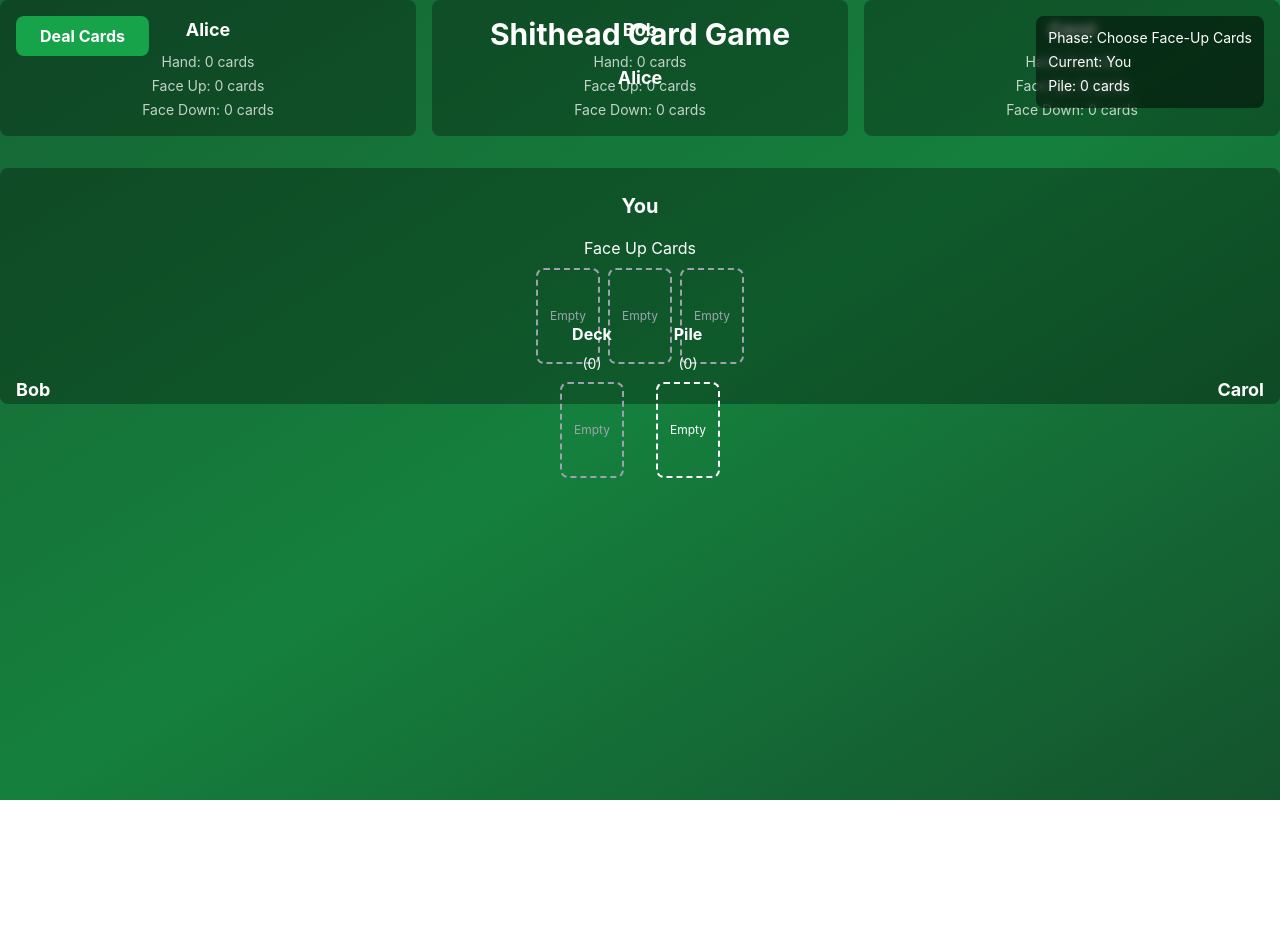
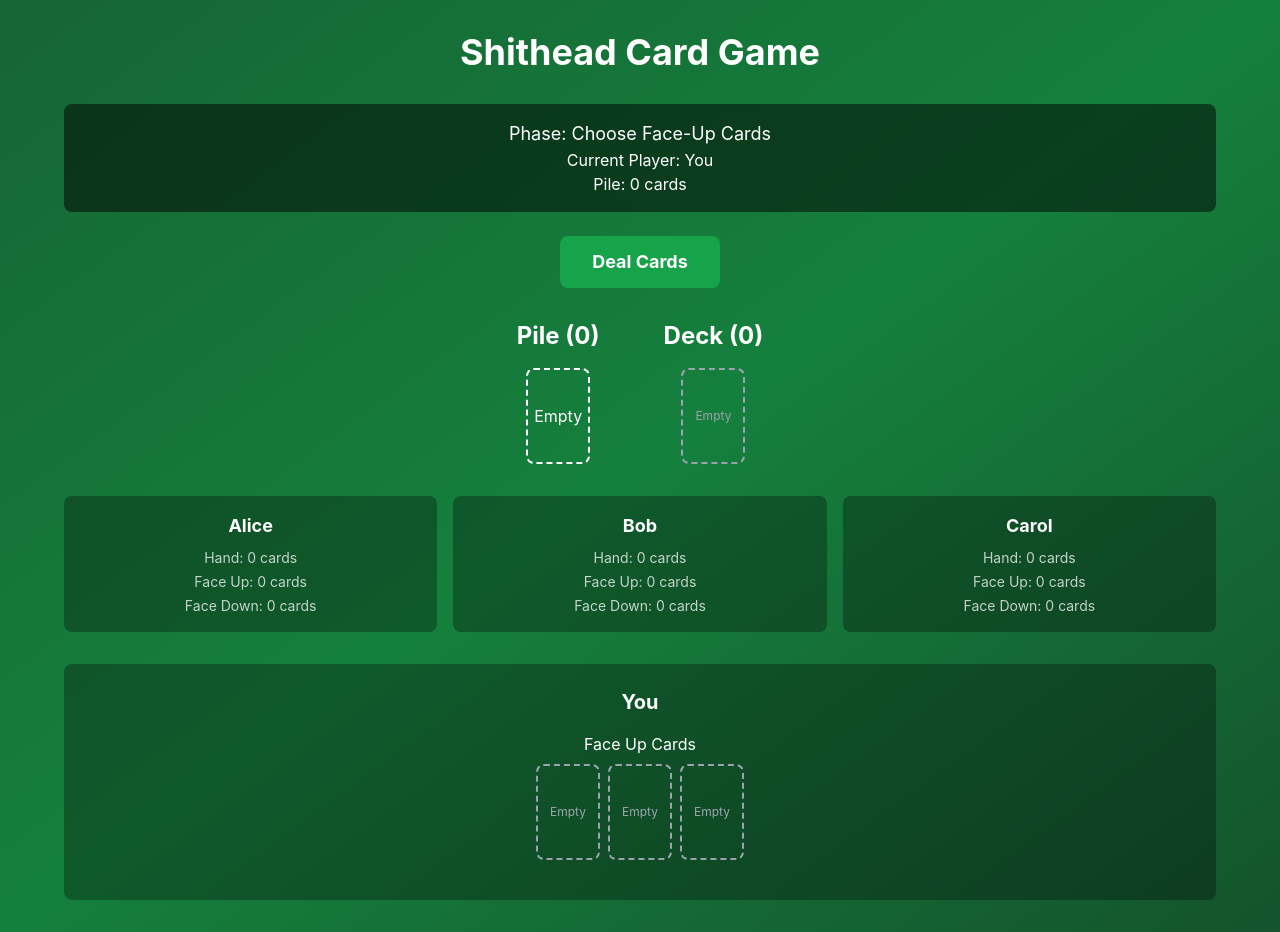
Before and after one commit to questluis8-tech/shithead, a React (Vite) app: page / in a window 1280 px wide. Before the commit the page ends 800 px from the top, so only its background shows below. Built offline with nearby package versions, Linux system fonts and the light colour scheme.

Commit message:
Updated App.tsx

```diff
--- a/src/App.tsx
+++ b/src/App.tsx
@@ -20,29 +20,29 @@ function App() {
   const humanPlayer = gameState.players[0];
 
   return (
-    <div className="min-h-screen bg-gradient-to-br from-green-800 via-green-700 to-green-900 relative overflow-hidden">
-      {/* Game Title */}
-      <div className="absolute top-4 left-1/2 transform -translate-x-1/2 z-10">
-        <h1 className="text-3xl font-bold text-white text-center">Shithead Card Game</h1>
-      </div>
+    <div className="min-h-screen bg-gradient-to-br from-green-800 via-green-700 to-green-900 p-8">
+      <div className="max-w-6xl mx-auto">
+        <h1 className="text-4xl font-bold text-white text-center mb-8">Shithead Card Game</h1>
 
-      {/* Game Status - Top Right */}
-      <div className="absolute top-4 right-4 bg-black bg-opacity-50 backdrop-blur-sm rounded-lg p-3 text-white text-sm z-10">
-        <div className="space-y-1">
-          <p>Phase: {gameState.gamePhase === 'setup' ? 'Choose Face-Up Cards' :
+        {/* Game Status */}
+        <div className="bg-black bg-opacity-50 backdrop-blur-sm rounded-lg p-4 text-white mb-6">
+          <div className="text-center">
+            <p className="text-lg">
+              Phase: {gameState.gamePhase === 'setup' ? 'Choose Face-Up Cards' :
                      gameState.gamePhase === 'swapping' ? 'Swap Cards (Optional)' :
-                   gameState.gamePhase}</p>
-          <p>Current: {gameState.players[gameState.currentPlayerIndex]?.name}</p>
+                     gameState.gamePhase}
+            </p>
+            <p>Current Player: {gameState.players[gameState.currentPlayerIndex]?.name}</p>
             <p>Pile: {gameState.pile.length} cards</p>
           </div>
         </div>
 
-      {/* Controls - Top Left */}
-      <div className="absolute top-4 left-4 z-10 space-y-2">
+        {/* Controls */}
+        <div className="text-center mb-8">
           {gameState.gamePhase === 'setup' && humanPlayer.hand.length === 0 && (
             <button
               onClick={dealCards}
-              className="bg-green-600 hover:bg-green-700 text-white px-6 py-2 rounded-lg font-bold transition-all block"
+              className="bg-green-600 hover:bg-green-700 text-white px-8 py-3 rounded-lg font-bold text-lg transition-all"
             >
               Deal Cards
             </button>
@@ -51,7 +51,7 @@ function App() {
           {gameState.gamePhase === 'setup' && humanPlayer.faceUpCards.length === 3 && (
             <button
               onClick={confirmFaceUpCards}
-              className="bg-blue-600 hover:bg-blue-700 text-white px-6 py-2 rounded-lg font-bold transition-all block"
+              className="bg-blue-600 hover:bg-blue-700 text-white px-8 py-3 rounded-lg font-bold text-lg transition-all"
             >
               Confirm Face-Up Cards
             </button>
@@ -60,11 +60,12 @@ function App() {
           {gameState.gamePhase === 'swapping' && (
             <button
               onClick={startGame}
-              className="bg-green-600 hover:bg-green-700 text-white px-6 py-2 rounded-lg font-bold transition-all block"
+              className="bg-green-600 hover:bg-green-700 text-white px-8 py-3 rounded-lg font-bold text-lg transition-all"
             >
               Start Game
             </button>
           )}
+        </div>
 
         {/* Play Cards Button */}
         {gameState.gamePhase === 'playing' && gameState.currentPlayerIndex === 0 && selectedCards.length > 0 && (
@@ -98,164 +99,28 @@ function App() {
             </button>
           </div>
         )}
+
+
+        {/* Game Area - Center Pile and Deck */}
+        <div className="flex justify-center items-start gap-16 mb-8">
+          {/* Center Pile */}
+          <div className="text-center">
+            <h2 className="text-2xl font-bold text-white mb-4">Pile ({gameState.pile.length})</h2>
+            <div className="flex justify-center">
+              {gameState.pile.length > 0 ? (
+                <Card card={gameState.pile[gameState.pile.length - 1]} />
+              ) : (
+                <div className="w-16 h-24 border-2 border-dashed border-white rounded-lg flex items-center justify-center text-white">
+                  Empty
+                </div>
+              )}
+            </div>
           </div>
 
-      {/* AI Players positioned around the table */}
-      {/* Top Player */}
-      {gameState.players[1] && (
-        <div className="absolute top-16 left-1/2 transform -translate-x-1/2">
-          <div className="text-center">
-            <h3 className={`text-lg font-bold mb-2 ${
-              gameState.currentPlayerIndex === 1 ? 'text-yellow-300' : 'text-white'
-            }`}>
-              {gameState.players[1].name}
-            </h3>
-
-            {/* Face Down Cards */}
-            <div className="flex justify-center gap-1 mb-1">
-              {gameState.players[1].faceDownCards.map((_, index) => (
-                <Card
-                  key={`top-facedown-${index}`}
-                  card={{ suit: 'hearts', rank: 2, id: 'dummy' }}
-                  faceDown={true}
-                  className="w-10 h-14"
-                />
-              ))}
-            </div>
-
-            {/* Face Up Cards */}
-            <div className="flex justify-center gap-1 mb-2">
-              {gameState.players[1].faceUpCards.map((card) => (
-                <Card
-                  key={card.id}
-                  card={card}
-                  className="w-10 h-14"
-                />
-              ))}
-            </div>
-
-            {/* Hand Cards (face down) */}
-            <div className="flex justify-center gap-1">
-              {gameState.players[1].hand.map((_, index) => (
-                <Card
-                  key={`top-hand-${index}`}
-                  card={{ suit: 'hearts', rank: 2, id: 'dummy' }}
-                  faceDown={true}
-                  className="w-8 h-12"
-                />
-              ))}
-            </div>
-          </div>
-        </div>
-      )}
-
-      {/* Left Player */}
-      {gameState.players[2] && (
-        <div className="absolute left-4 top-1/2 transform -translate-y-1/2">
-          <div className="text-center">
-            <h3 className={`text-lg font-bold mb-2 ${
-              gameState.currentPlayerIndex === 2 ? 'text-yellow-300' : 'text-white'
-            }`}>
-              {gameState.players[2].name}
-            </h3>
-
-            {/* Hand Cards (rotated, face down) */}
-            <div className="flex flex-col gap-1 mb-2">
-              {gameState.players[2].hand.map((_, index) => (
-                <Card
-                  key={`left-hand-${index}`}
-                  card={{ suit: 'hearts', rank: 2, id: 'dummy' }}
-                  faceDown={true}
-                  className="w-8 h-12 transform rotate-90"
-                />
-              ))}
-            </div>
-
-            <div className="space-y-1">
-              {/* Face Down Cards */}
-              <div className="flex justify-center gap-1">
-                {gameState.players[2].faceDownCards.map((_, index) => (
-                  <Card
-                    key={`left-facedown-${index}`}
-                    card={{ suit: 'hearts', rank: 2, id: 'dummy' }}
-                    faceDown={true}
-                    className="w-8 h-12"
-                  />
-                ))}
-              </div>
-
-              {/* Face Up Cards */}
-              <div className="flex justify-center gap-1">
-                {gameState.players[2].faceUpCards.map((card) => (
-                  <Card
-                    key={card.id}
-                    card={card}
-                    className="w-8 h-12"
-                  />
-                ))}
-              </div>
-            </div>
-          </div>
-        </div>
-      )}
-
-      {/* Right Player */}
-      {gameState.players[3] && (
-        <div className="absolute right-4 top-1/2 transform -translate-y-1/2">
-          <div className="text-center">
-            <h3 className={`text-lg font-bold mb-2 ${
-              gameState.currentPlayerIndex === 3 ? 'text-yellow-300' : 'text-white'
-            }`}>
-              {gameState.players[3].name}
-            </h3>
-
-            {/* Hand Cards (rotated, face down) */}
-            <div className="flex flex-col gap-1 mb-2">
-              {gameState.players[3].hand.map((_, index) => (
-                <Card
-                  key={`right-hand-${index}`}
-                  card={{ suit: 'hearts', rank: 2, id: 'dummy' }}
-                  faceDown={true}
-                  className="w-8 h-12 transform -rotate-90"
-                />
-              ))}
-            </div>
-
-            <div className="space-y-1">
-              {/* Face Down Cards */}
-              <div className="flex justify-center gap-1">
-                {gameState.players[3].faceDownCards.map((_, index) => (
-                  <Card
-                    key={`right-facedown-${index}`}
-                    card={{ suit: 'hearts', rank: 2, id: 'dummy' }}
-                    faceDown={true}
-                    className="w-8 h-12"
-                  />
-                ))}
-              </div>
-
-              {/* Face Up Cards */}
-              <div className="flex justify-center gap-1">
-                {gameState.players[3].faceUpCards.map((card) => (
-                  <Card
-                    key={card.id}
-                    card={card}
-                    className="w-8 h-12"
-                  />
-                ))}
-              </div>
-            </div>
-          </div>
-        </div>
-      )}
-
-      {/* Center Area - Pile and Deck */}
-      <div className="absolute top-1/2 left-1/2 transform -translate-x-1/2 -translate-y-1/2">
-        <div className="flex items-center gap-8">
           {/* Deck */}
           <div className="text-center">
-            <h3 className="text-white font-bold mb-2">Deck</h3>
-            <h3 className="text-white text-sm mb-2">({gameState.deck.length})</h3>
+            <h2 className="text-2xl font-bold text-white mb-4">Deck ({gameState.deck.length})</h2>
+            <div className="flex justify-center">
               {gameState.deck.length > 0 ? (
                 <div className="relative">
                   <Card card={{ suit: 'hearts', rank: 2, id: 'deck-back' }} faceDown={true} />
@@ -265,19 +130,6 @@ function App() {
                 </div>
               ) : (
                 <div className="w-16 h-24 border-2 border-dashed border-gray-400 rounded-lg flex items-center justify-center text-gray-400 text-xs">
-                Empty
-              </div>
-            )}
-          </div>
-
-          {/* Center Pile */}
-          <div className="text-center">
-            <h3 className="text-white font-bold mb-2">Pile</h3>
-            <h3 className="text-white text-sm mb-2">({gameState.pile.length})</h3>
-            {gameState.pile.length > 0 ? (
-              <Card card={gameState.pile[gameState.pile.length - 1]} />
-            ) : (
-              <div className="w-16 h-24 border-2 border-dashed border-white rounded-lg flex items-center justify-center text-white text-xs">
                   Empty
                 </div>
               )}
@@ -389,6 +241,7 @@ function App() {
           )}
         </div>
       </div>
+    </div>
   );
 }
 
```
Lines whose indentation alone changed are shown as unchanged.
